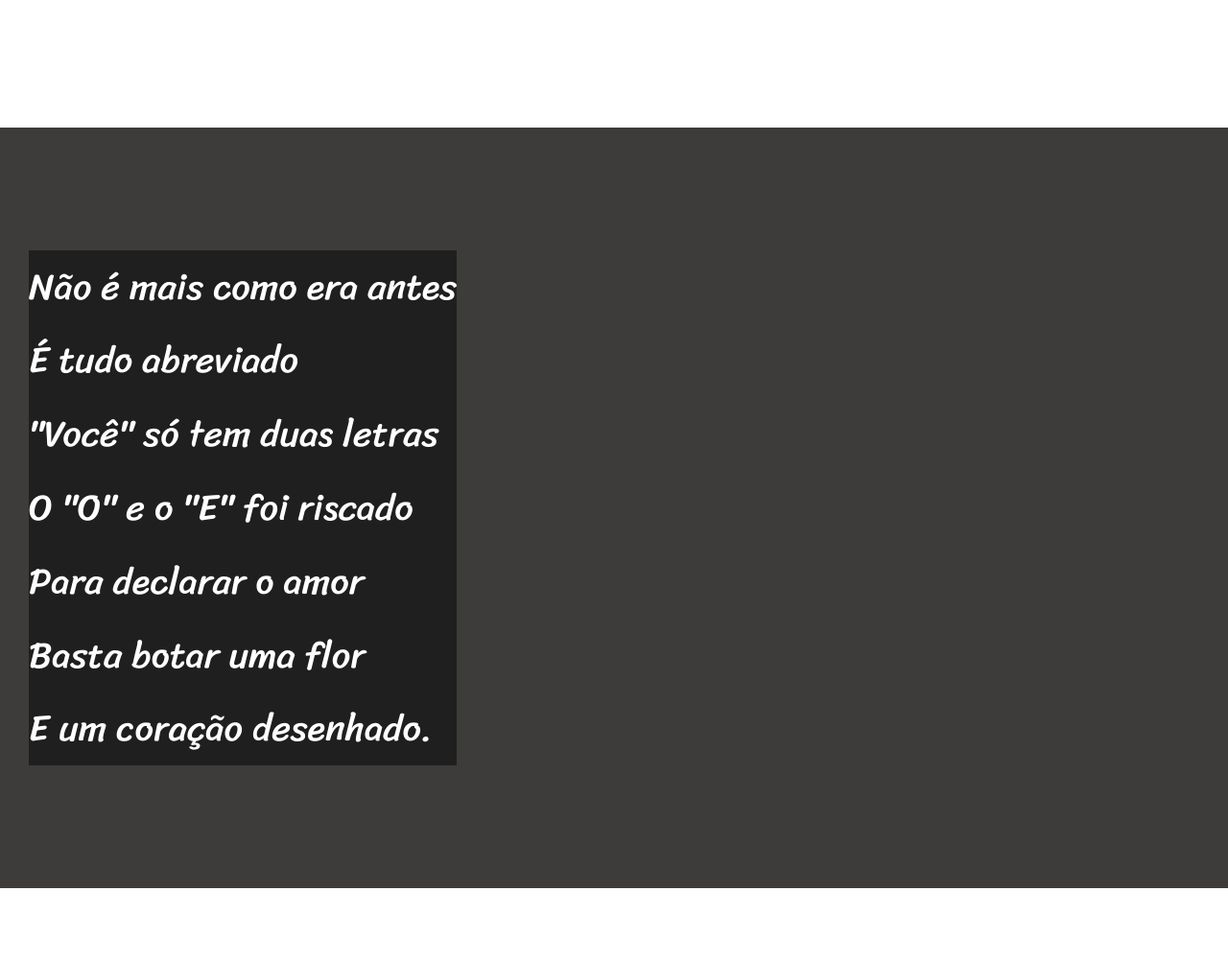
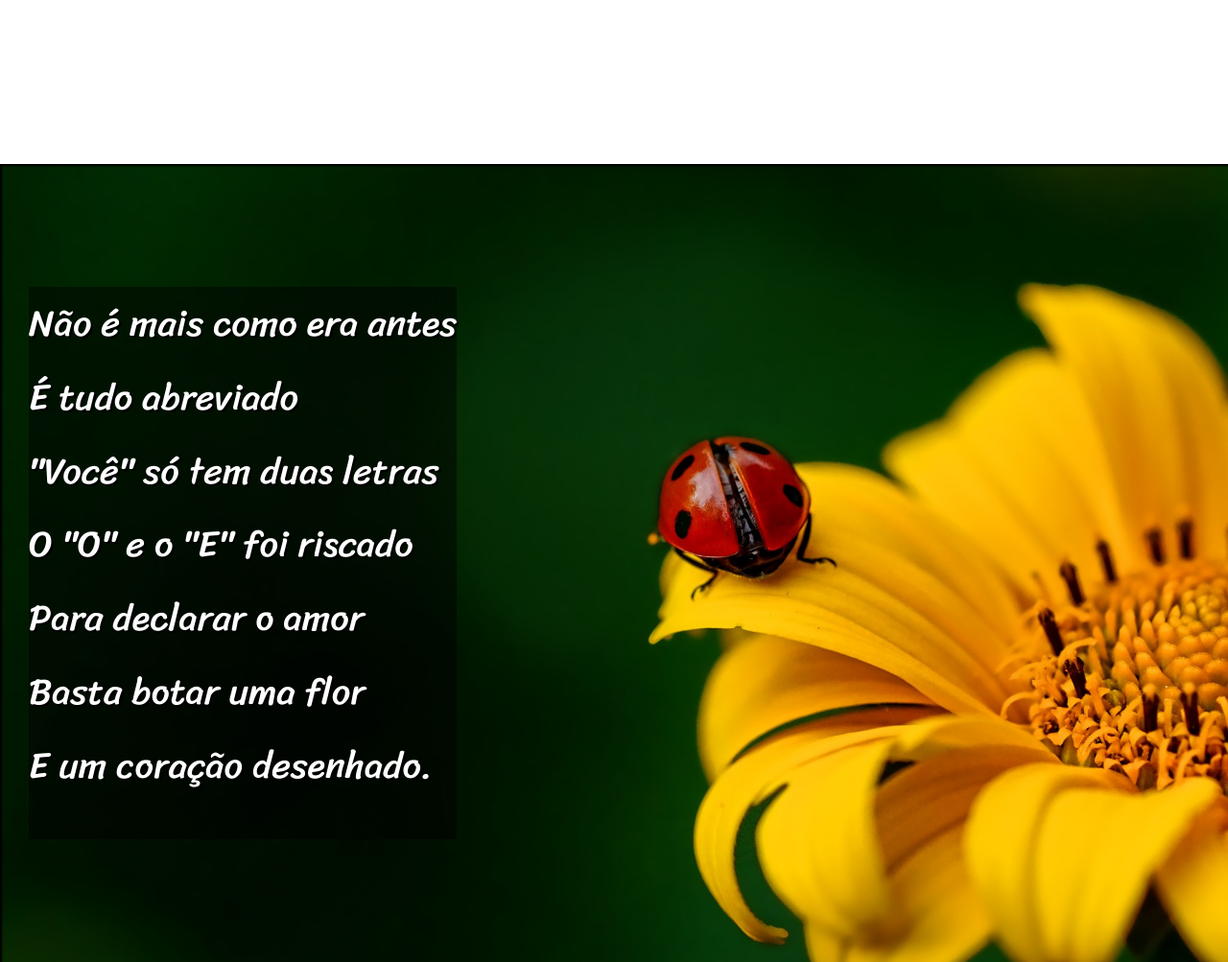
Before and after one commit to LucasCunhaAlmeida/Aprendendo-HTML5-CSS3, a plain HTML site: page exercícios modulo 3/desafios/desafio 12/index.html in a window 1280 px wide. Shown: the part 920-1923 px from the top of the page at 96% size. Drawn offline with Linux system fonts and the light colour scheme.

Commit message:
Desafio completo

```diff
--- a/exercícios modulo 3/desafios/desafio 12/index.html
+++ b/exercícios modulo 3/desafios/desafio 12/index.html
@@ -26,7 +26,7 @@
         </p>
     </section>
 
-    <section class="imagem">
+    <section class="imagem" id="img01">
         <p>
             Não é mais como era antes <br>
             É tudo abreviado <br>
@@ -60,7 +60,7 @@
         </p>
     </section>
 
-    <section class="imagem">
+    <section class="imagem" id="img02">
         <p>
             Tenho saudade das cartas <br>
             Escritas com a própria mão <br>
--- a/exercícios modulo 3/desafios/desafio 12/style.css
+++ b/exercícios modulo 3/desafios/desafio 12/style.css
@@ -52,6 +52,10 @@ section{
     font-size: 3vw;
 }
 
+section > p{
+    padding-bottom: 1em;
+}
+
 .normal{
     background-color: white;
     color: black;
@@ -60,11 +64,24 @@ section{
 .imagem{
     background-color: rgb(62, 59, 59);
     color: white;
+    box-shadow: inset 2px 2px 2px 0px black;
+    background-size: cover;
+    background-attachment: fixed;
 }
 
 .imagem > p{
     display: inline-block;
     background-color: rgba(0, 0, 0, 0.48);
+    text-shadow: 2px 2px 0px black;
+}
+
+#img01{
+    background-image: url(imagens/background001.jpg);
+    background-position: right center;
+}
+
+#img02{
+    background-image: url(imagens/background002.jpg);
 }
 
 footer{
```
